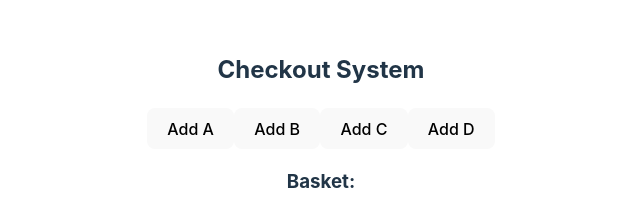
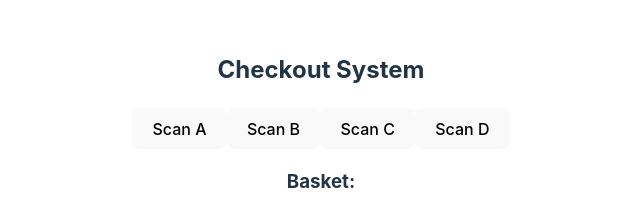
Before and after one commit to Emilybrown245/checkout-system, a React (Vite) app: page / in a window 1280 px wide. Shown: the part 211-410 px from the top of the page, without its empty margins (319-959 px from the left). Built offline with nearby package versions, Linux system fonts and the light colour scheme.

Commit message:
Added feature to Checkout component to scan items

```diff
--- a/src/components/Checkout.tsx
+++ b/src/components/Checkout.tsx
@@ -1,30 +1,49 @@
-import React, { useState } from 'react';
-import { CheckoutProps } from '../utils/types';
-import ItemButtons from '../components/ItemButtons';
-import Basket from '../components/Basket';
-import { calculateTotal } from '../utils/calculateTotal';
+import React, { useState } from "react";
+import { CheckoutProps } from "../utils/types";
+import ItemButtons from "../components/ItemButtons";
+import Basket from "../components/Basket";
+import { calculateTotal } from "../utils/calculateTotal";
 
 const Checkout: React.FC<CheckoutProps> = ({ pricingRules }) => {
   const [basket, setBasket] = useState<string[]>([]);
+  const [total, setTotal] = useState<number>(0);
+  const [offersApplied, setOffersApplied] = useState<string[]>([]);
 
   const addItem = (item: string): void => {
     const newBasket = [...basket, item];
     setBasket(newBasket);
+
+    const { total, offersApplied } = calculateTotal(newBasket, pricingRules);
+    setTotal(total);
+    setOffersApplied(offersApplied);
   };
-
-  const totalPrice: number = calculateTotal(basket, pricingRules).total;
 
   const clearBasket = (): void => {
     setBasket([]);
+    setTotal(0);
+    setOffersApplied([]);
   };
 
   return (
     <div>
-      <h2>Checkout System</h2>
+      <h2 >Checkout System</h2>
+
       <ItemButtons pricingRules={pricingRules} addItem={addItem} />
       <Basket basket={basket} />
-      <h3>Total: £{(totalPrice / 100).toFixed(2)}</h3>
-      <button onClick={clearBasket}>
+      <h3>Total: £{(total / 100).toFixed(2)}</h3>
+      {offersApplied.length > 0 && (
+        <div>
+          <h4>Offer Applied:</h4>
+          <ul>
+            {offersApplied.map((offer, index) => (
+              <li key={index}>{offer}</li>
+            ))}
+          </ul>
+        </div>
+      )}
+      <button
+        onClick={clearBasket}
+      >
         Clear Basket
       </button>
     </div>
--- a/src/components/ItemButtons.tsx
+++ b/src/components/ItemButtons.tsx
@@ -5,8 +5,11 @@ const ItemButtons: React.FC<ItemButtonsProps> = ({ pricingRules, addItem }) => {
   return (
     <div>
       {Object.keys(pricingRules).map((item) => (
-        <button key={item} onClick={() => addItem(item)}>
-          Add {item}
+        <button
+          key={item}
+          onClick={() => addItem(item)}
+        >
+          Scan {item}
         </button>
       ))}
     </div>
```
